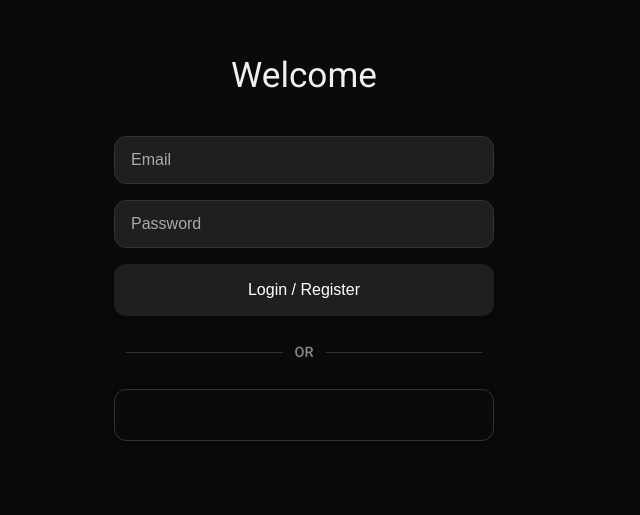
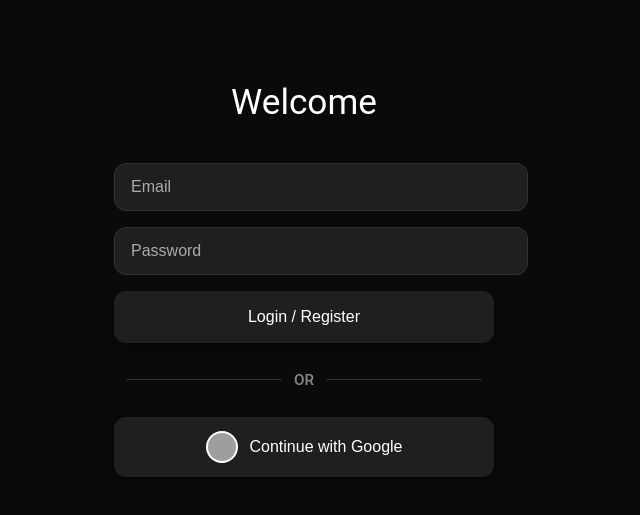
Before and after one commit to HyperRushNet/vercel-serverless, a plain HTML site: page index.html in a window 1280 px wide. Shown: the part 153-668 px from the top of the page, without its empty margins (336-976 px from the left). Drawn offline with Linux system fonts and the light colour scheme; grey boxes are pictures that could not be loaded.

Commit message:
Update index.html

```diff
--- a/index.html
+++ b/index.html
@@ -5,47 +5,28 @@
   <meta name="viewport" content="width=device-width, initial-scale=1.0">
   <title>Login / Register</title>
 
-  <link rel="preconnect" href="https://fonts.googleapis.com">
-  <link rel="preconnect" href="https://fonts.gstatic.com" crossorigin>
-  <link href="https://fonts.googleapis.com/css2?family=Roboto:wght@400;500&display=swap" rel="stylesheet">
-
-  <!-- Google SDK -->
+  <!-- Google SDK (nodig voor prompt en initialize) -->
   <script src="https://accounts.google.com/gsi/client" async defer></script>
 
   <style>
-    :root {
-      --bg: #0a0a0a;
-      --surface: #121212;
-      --surface-hover: #1a1a1a;
-      --text: #f0f0f0;
-      --text-muted: #aaaaaa;
-      --border: #333333;
-      --radius: 12px;
-    }
-
-    * {
-      margin: 0;
-      padding: 0;
-      box-sizing: border-box;
-    }
-
     body {
       font-family: 'Roboto', sans-serif;
-      background: var(--bg);
-      color: var(--text);
-      min-height: 100dvh;
+      background: #0a0a0a;
+      color: #fff;
       display: flex;
       flex-direction: column;
       align-items: center;
       justify-content: center;
-      padding: 24px 20px; /* Meer zij-padding op mobile */
+      min-height: 100vh;
+      margin: 0;
+      padding: 20px 16px;
     }
 
     h1 {
       font-weight: 400;
-      font-size: 2.2rem;
       margin-bottom: 40px;
       text-align: center;
+      font-size: 2.2rem;
     }
 
     .auth-container {
@@ -59,8 +40,8 @@
     input {
       width: 100%;
       padding: 14px 16px;
-      border-radius: var(--radius);
-      border: 1px solid var(--border);
+      border-radius: 12px;
+      border: 1px solid #333;
       font-size: 16px;
       background: #1f1f1f;
       color: #fff;
@@ -77,25 +58,24 @@
 
     button {
       padding: 14px 16px;
-      border-radius: var(--radius);
+      border-radius: 12px;
       font-size: 16px;
       font-weight: 500;
       cursor: pointer;
       border: none;
-      transition: transform 0.12s ease, box-shadow 0.18s ease;
+      transition: transform 0.1s ease, box-shadow 0.15s ease;
       min-height: 52px;
     }
 
     #mail-login {
       background: #1f1f1f;
       color: #fff;
-      box-shadow: 0 3px 10px rgba(0,0,0,0.4);
+      box-shadow: 0 4px 12px rgba(0,0,0,0.5);
     }
 
-    #mail-login:hover,
-    #mail-login:focus {
-      transform: translateY(-1px);
-      box-shadow: 0 6px 18px rgba(0,0,0,0.55);
+    #mail-login:hover {
+      transform: translateY(-2px);
+      box-shadow: 0 8px 20px rgba(0,0,0,0.6);
     }
 
     .separator {
@@ -105,7 +85,7 @@
       color: #888;
       font-weight: 500;
       margin: 12px 0;
-      font-size: 0.9rem;
+      font-size: 0.95rem;
     }
 
     .separator::before,
@@ -116,24 +96,38 @@
       margin: 0 12px;
     }
 
-    /* Custom-wrapped Google knop */
-    .google-wrapper {
-      width: 100%;
-      height: 52px;
-      border-radius: var(--radius);
-      overflow: hidden;
-      border: 1px solid var(--border);
-      transition: border-color 0.15s ease, box-shadow 0.18s ease;
-      box-shadow: 0 3px 10px rgba(0,0,0,0.4);
-      color-scheme: light; /* Fix voor witte achtergrond in dark mode */
+    /* Volledig custom Google knop – dezelfde stijl als mail knop */
+    #custom-google-btn {
+      display: flex;
+      align-items: center;
+      justify-content: center;
+      gap: 12px;
+      background: #1f1f1f;
+      color: #fff;
+      border-radius: 12px;
+      font-size: 16px;
+      font-weight: 500;
+      padding: 14px 16px;
+      cursor: pointer;
+      box-shadow: 0 4px 12px rgba(0,0,0,0.5);
+      transition: transform 0.1s ease, box-shadow 0.15s ease;
+      border: none;
     }
 
-    .google-wrapper:hover {
-      border-color: #555;
-      box-shadow: 0 6px 18px rgba(0,0,0,0.55);
+    #custom-google-btn img {
+      width: 28px;
+      height: 28px;
+      border-radius: 50%;
+      background: #fff;
+      padding: 2px;
     }
 
-    /* Overlay modal – gecentreerd */
+    #custom-google-btn:hover {
+      transform: translateY(-2px);
+      box-shadow: 0 8px 20px rgba(0,0,0,0.6);
+    }
+
+    /* Overlay modal – gecentreerd + verbeterd */
     #user-overlay {
       position: fixed;
       inset: 0;
@@ -156,7 +150,7 @@
       border-radius: 16px;
       width: 100%;
       max-width: 380px;
-      max-height: 85dvh;
+      max-height: 85vh;
       overflow-y: auto;
       border: 1px solid #333;
       box-shadow: 0 12px 40px rgba(0,0,0,0.7);
@@ -181,7 +175,7 @@
     #close-overlay {
       margin-top: 24px;
       padding: 12px;
-      border-radius: var(--radius);
+      border-radius: 12px;
       background: #333;
       color: #fff;
       cursor: pointer;
@@ -212,13 +206,14 @@
 
   <div class="separator">OR</div>
 
-  <!-- Google SDK knop met dark mode fix -->
-  <div class="google-wrapper">
-    <div id="google-btn"></div>
-  </div>
+  <!-- Volledig custom knop met officiële Google logo -->
+  <button id="custom-google-btn">
+    <img src="https://developers.google.com/identity/images/g-logo.png" alt="Google logo">
+    Continue with Google
+  </button>
 </div>
 
-<!-- Overlay modal -->
+<!-- Overlay -->
 <div id="user-overlay">
   <div class="content">
     <h2>Gebruiker info</h2>
@@ -243,10 +238,8 @@
     showOverlay(user);
   }
 
-  // Init Google SDK
-  function initGoogle() {
-    if (!window.google?.accounts?.id) return;
-
+  window.addEventListener('load', () => {
+    // Initialiseer SDK (nodig voor prompt en callback)
     google.accounts.id.initialize({
       client_id: "436345541922-lb7misltboaosc02tg48v8ij7hq5uhv8.apps.googleusercontent.com",
       callback: handleCredentialResponse,
@@ -254,35 +247,12 @@
       cancel_on_tap_outside: true
     });
 
-    google.accounts.id.renderButton(
-      document.getElementById("google-btn"),
-      {
-        type: "standard",
-        theme: "filled_black",     // Donkere gevulde knop – past bij je thema
-        size: "large",
-        text: "continue_with",
-        shape: "rectangular",
-        logo_alignment: "left",
-        width: "100%"
-      }
-    );
-  }
-
-  // Wacht op SDK load
-  window.addEventListener('load', () => {
-    if (window.google?.accounts?.id) {
-      initGoogle();
-    } else {
-      const check = setInterval(() => {
-        if (window.google?.accounts?.id) {
-          clearInterval(check);
-          initGoogle();
-        }
-      }, 300);
-    }
+    // Custom knop triggert de officiële prompt
+    document.getElementById('custom-google-btn').addEventListener('click', () => {
+      google.accounts.id.prompt();  // Opent de Google account selector / One Tap
     });
 
-  // Email/password handler
+    // Mail login (zoals origineel)
     document.getElementById('mail-login').addEventListener('click', () => {
       const email = document.getElementById('email').value.trim();
       const pass = document.getElementById('password').value;
@@ -299,12 +269,13 @@
       document.getElementById('user-overlay').classList.remove('show');
     });
 
-  // Sluiten bij klik buiten modal (optioneel maar fijn)
+    // Optioneel: sluit bij klik buiten content
     document.getElementById('user-overlay').addEventListener('click', e => {
       if (e.target === document.getElementById('user-overlay')) {
         document.getElementById('user-overlay').classList.remove('show');
       }
     });
+  });
 </script>
 </body>
 </html>
```
Lines whose indentation alone changed are shown as unchanged.
